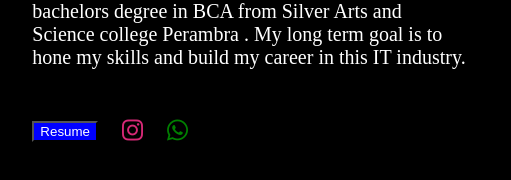
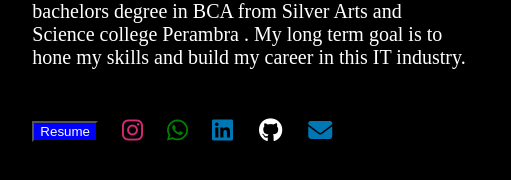
Before and after one commit to adithya109/portfolio, a plain HTML site: page about.html in a window 1280 px wide. Shown: the part 346-526 px from the top of the page, 241-752 px from the left. Drawn offline with Linux system fonts and the light colour scheme.

Commit message:
about updated

```diff
--- a/about.css
+++ b/about.css
@@ -52,3 +52,14 @@ button{
 .whatsapp i{
     color: green;
 }
+.linkedin i{
+    padding: 20px;
+    color: #0077B5;
+}
+.github i{
+    padding: 2px;
+}
+.email i{
+    padding: 20px;
+    color: #0077B5;
+}
--- a/about.html
+++ b/about.html
@@ -28,6 +28,9 @@
                  <button><a href="./src/Resume.pdf">Resume</a></button>
                  <a href="https://www.instagram.com/____kyat__/" target="_blank" class="insta"><i class="fa-brands fa-instagram fa-xl"></i></a>
                  <a href="https://wa.me/918139809111" class="whatsapp"><i class="fa-brands fa-whatsapp fa-xl"></i></a>
+                 <a href="https://www.linkedin.com/jobs/"class="linkedin"><i class="fa-brands fa-linkedin fa-xl"></i></a>
+                 <a href="https://github.com/adithya109"class="github"><i class="fa-brands fa-github fa-xl"></i></a>
+                 <a href="mailto:radithya832@gmail.com"class="email"><i class="fa-solid fa-envelope fa-xl"></i></a>
                 </div>
 
                 <div class="left">
```
Also changed, not shown: src/arroww.svg (deleted), src/file.png (added).
